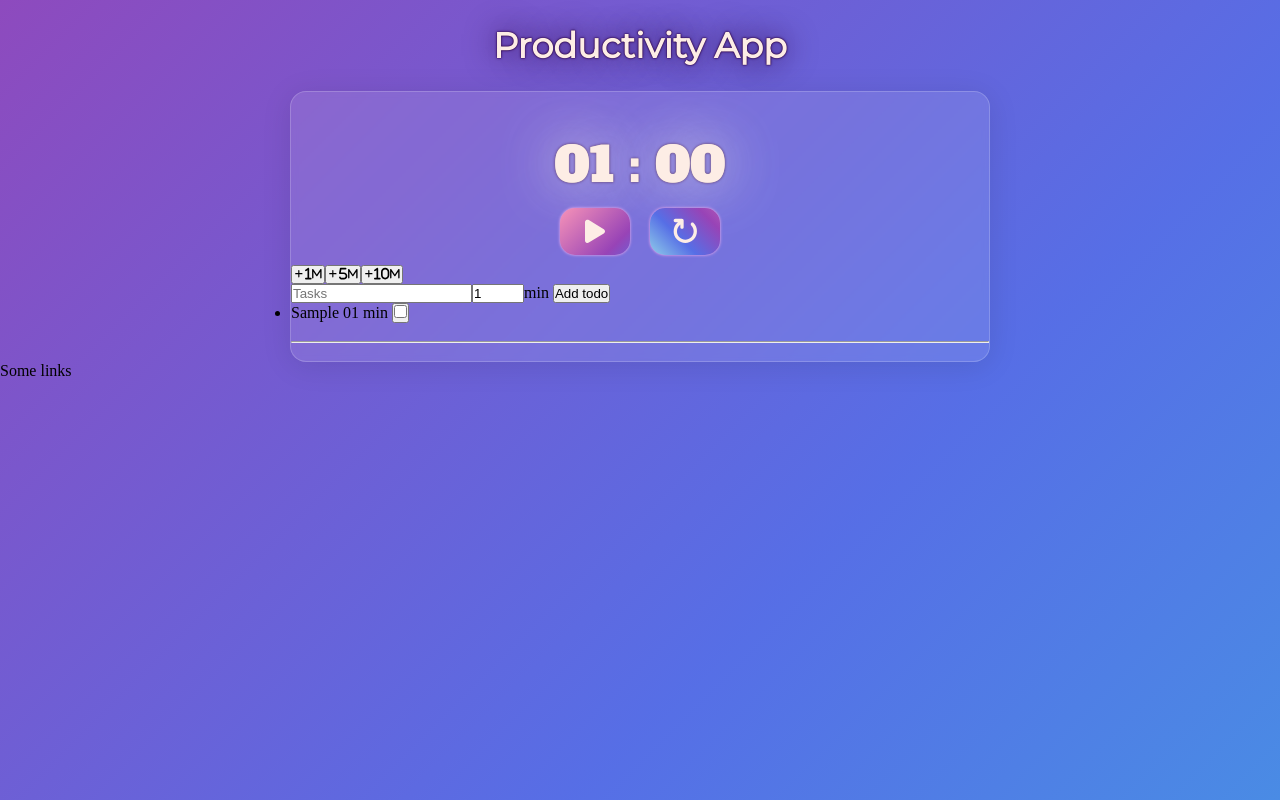
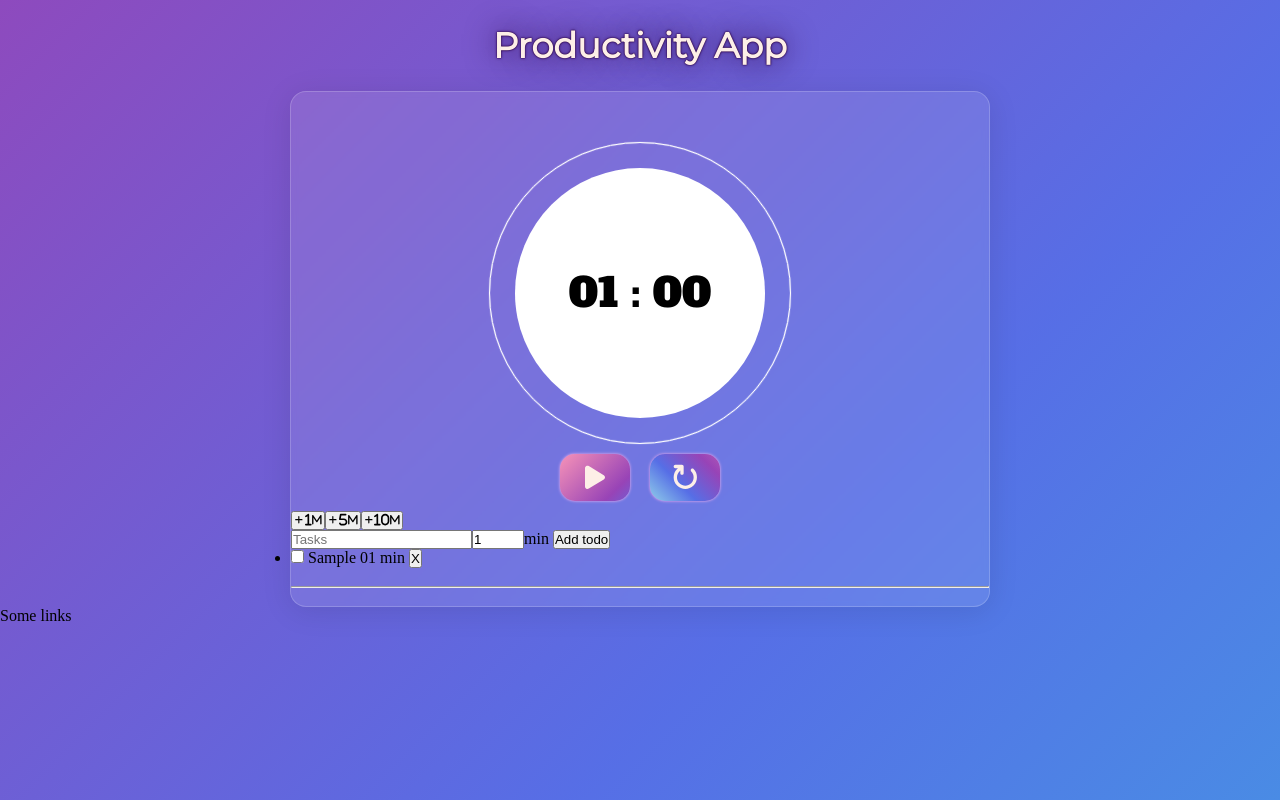
Before and after one commit to alexatsu/productivityapp, a Vue app in the folder Promodoro App/: page / in a window 1280 px wide. Both pictures are taken after typing "Sample" into the empty fields and a click on the button "Add todo". Built offline with nearby package versions, Linux system fonts and the light colour scheme.

Commit message:
13 fixing todos, adding some styles

```diff
--- a/Promodoro App/src/App.scss
+++ b/Promodoro App/src/App.scss
@@ -8,6 +8,7 @@
   margin: 0;
   padding: 0;
 }
+
 body {
   height: 100vh; //temporarily
   font-size: 16px;
@@ -21,6 +22,7 @@ body {
   );
   -webkit-animation: AnimateBG 20s ease infinite;
   animation: AnimateBG 20s ease infinite;
+
   @-webkit-keyframes AnimateBG {
     0% {
       background-position: 0% 50%;
@@ -32,6 +34,7 @@ body {
       background-position: 0% 50%;
     }
   }
+
   @keyframes AnimateBG {
     0% {
       background-position: 0% 50%;
@@ -49,6 +52,7 @@ body {
   padding: 1.5rem;
   display: flex;
   justify-content: center;
+
   span {
     font-size: 2.2rem;
     font-family: f.$primaryFont;
@@ -63,7 +67,6 @@ body {
   width: 100%;
   max-width: 700px;
   margin: auto;
-
   background: rgba(251, 251, 251, 0.1);
   border-radius: 16px;
   box-shadow: 0 4px 30px rgba(0, 0, 0, 0.1);
@@ -71,39 +74,64 @@ body {
   -webkit-backdrop-filter: blur(3.9px);
   border: 1px solid rgba(255, 255, 255, 0.189);
   transition: border-radius 0.5s;
+
   @media (max-width: 700px) {
     border-radius: 0;
     transition: border-radius 0.5s;
   }
+
   .countdown {
     display: flex;
     flex-direction: column;
     align-items: center;
   }
-  .timer {
-    color: c.$Lpastel;
-    padding-top: 40px;
-    font-size: 3rem;
-    font-family: f.$countdownFont;
-    text-shadow: 0 0 55px rgba(230, 228, 228, 0.879), 0 0 1px c.$Lpastel,
-      0 0 3px c.$Dpurple, 0 0 1px c.$Dpurple;
+
+  .round-border {
+    margin-top: 50px;
+    padding: 25px;
+    border: 1px rgb(255, 255, 255) solid;
+    box-shadow: 0 0 1px 0 rgb(255, 255, 255) inset, 0 0 1px 0 rgb(255, 255, 255);
+    border-radius: 50%;
+
+    .timer-background {
+      display: flex;
+      justify-content: center;
+      align-items: center;
+      background-color: #fff;
+      height: 250px;
+      width: 250px;
+      border-radius: 50%;
+
+      .timer {
+        color: black;
+        //color is temp, change to gradient later
+        font-size: 2.5rem;
+        font-family: f.$countdownFont;
+      }
+    }
   }
+
   .icons {
     display: flex;
+
     button.icon1  {
       @include c.buttonStyles(-45deg)
     }
+
     button.icon2 {
       @include c.buttonStyles(45deg)
     }
+
     button:hover {
       background-position: right center; /* change the direction of the change here */
       color: #fff;
       text-decoration: none;
     }
+
     .icon1 {
       color: c.$Lpastel;
     }
+
     .icon2 {
       color: c.$Lpastel;
     }
--- a/Promodoro App/src/App.vue
+++ b/Promodoro App/src/App.vue
@@ -98,7 +98,11 @@ function todoTimeEvent(secs) {
     </header>
     <main class="main-app">
         <div class="countdown">
-          <span class="timer">{{ display }}</span>
+          <div class="round-border">
+            <div class="timer-background">
+              <span class="timer">{{ display }}</span>
+            </div>
+          </div>
           <div class="icons">
             <button class="icon1" @click="countdownStart()">
               <font-awesome-icon
--- a/Promodoro App/src/components/Todo.vue
+++ b/Promodoro App/src/components/Todo.vue
@@ -15,6 +15,7 @@ function todoUpdateTime(todo) {
 
 onMounted(() => {
     todos.value = JSON.parse(localStorage?.getItem('todos')) ?? [];
+
     if (todos.value.length === 1) {
         todoUpdateTime(todos.value[0]);
     }
@@ -23,35 +24,54 @@ onMounted(() => {
 function addTodo() {
     const dataNow = Date.now();
     const deadline = dataNow + newTodoTime.value * 1000 * 60;
+
     todos.value.push({
         id: Date.now().toString(36) + Math.random().toString(36).slice(2),
         text: newTodo.value,
-        completed: false,
         startTime: dataNow,
         deadline: deadline
     });
     newTodo.value = '';
+
     localStorage.setItem('todos', JSON.stringify(todos.value));
     if (todos.value.length === 1) {
         todoUpdateTime(todos.value[0]);
     }
 }
 
-function hideCompleted(completed) {
-    const pushing = todos.value = todos.value.filter((todo) => todo !== completed);
-    completedTodos.value.push(pushing);
+function removeTodo(type, remove) {
+    if (type === "need") {
+        todos.value = todos.value.filter((todo) => todo !== remove);
+    }
+    else {
+        completedTodos.value = completedTodos.value.filter((todo) => todo !== remove);
+    }
+    localStorage.setItem('todos', JSON.stringify(todos.value));
+    if (todos.value.length > 0) {
+        todoUpdateTime(todos.value[0]);
+    }
+}
+
+function hideCompleted(type, index) {
+    if (type === 'need') {
+        const completed = todos.value.splice(index, 1);
+        completedTodos.value.push(...completed);
+        console.log(completed);
+    } else {
+        const notCompleted = completedTodos.value.splice(index, 1);
+        todos.value.push(...notCompleted);
+    }
 
     localStorage.setItem('todos', JSON.stringify(todos.value));
     if (todos.value.length > 0) {
         todoUpdateTime(todos.value[0]);
     }
-}
-function removeTodo(completed) {
-    todos.value = todos.value.filter((todo) => todo !== completed);
-    localStorage.setItem('todos', JSON.stringify(todos.value));
-    if (todos.value.length > 0) {
-        todoUpdateTime(todos.value[0]);
-    }
+
+    // localStorage.setItem('todos', JSON.stringify(completedTodos.value));
+    // if (completedTodos.value.length > 0) {
+    //     todoUpdateTime(completedTodos.value[0]);
+    // }
+    // need to check how to update finished todos
 }
 
 
@@ -66,22 +86,24 @@ function removeTodo(completed) {
         <button>Add todo</button>
     </form>
     <ul class="current-todos">
-        <li v-for="todo in todos" :key="todo.id">
+        <li v-for="(todo, index) in todos" :key="todo.id">
+            <input type="checkbox" @click="hideCompleted('need', index)" />
             {{ todo.text }}
             {{ moment(todo.deadline - todo.startTime).format("mm") }} min
-            <button @click="hideCompleted(todo)"><input type="checkbox" /></button>
+            <button @click="removeTodo('need', todo)">X</button>
         </li>
     </ul>
     <!-- remove these below after i finish completed todos -->
-    <br/>
+    <br />
     <hr />
-    <br/>
+    <br />
     <!-- yep here -->
     <ul class="completed-todos">
-        <li v-for="todo in completedTodos" :key="todo.id">
+        <li v-for="(todo, index) in completedTodos" :key="todo.id">
+            <input type="checkbox" checked @click="hideCompleted('completed', index)" />
             {{ todo.text }}
             {{ moment(todo.deadline - todo.startTime).format("mm") }} min
-            <button @click="removeTodo(todo)"><input type="checkbox" /></button>
+            <button @click="removeTodo('completed', todo)">X</button>
         </li>
     </ul>
 </template>
--- a/Promodoro App/src/scss/colors.scss
+++ b/Promodoro App/src/scss/colors.scss
@@ -1,8 +1,12 @@
 // Primary colors
 $Dpurple: #2E0249;
 $Lpink: #fa3081;
-$Lpastel: #fdede5;
-
+$Lpastel: hsl(20, 86%, 95%);
+@mixin test {
+  background: -webkit-gradient(linear, left top, left bottom, from(rgb(222, 34, 34)), to(#333));
+	-webkit-background-clip:	text;
+	-webkit-text-fill-color:	transparent;
+}
 @mixin buttonStyles($direction) {
     background-image: linear-gradient(
         $direction,
```
Also changed, not shown: Promodoro App/src/assets/Reference.webp (deleted), Promodoro App/src/assets/ref.png (added).
